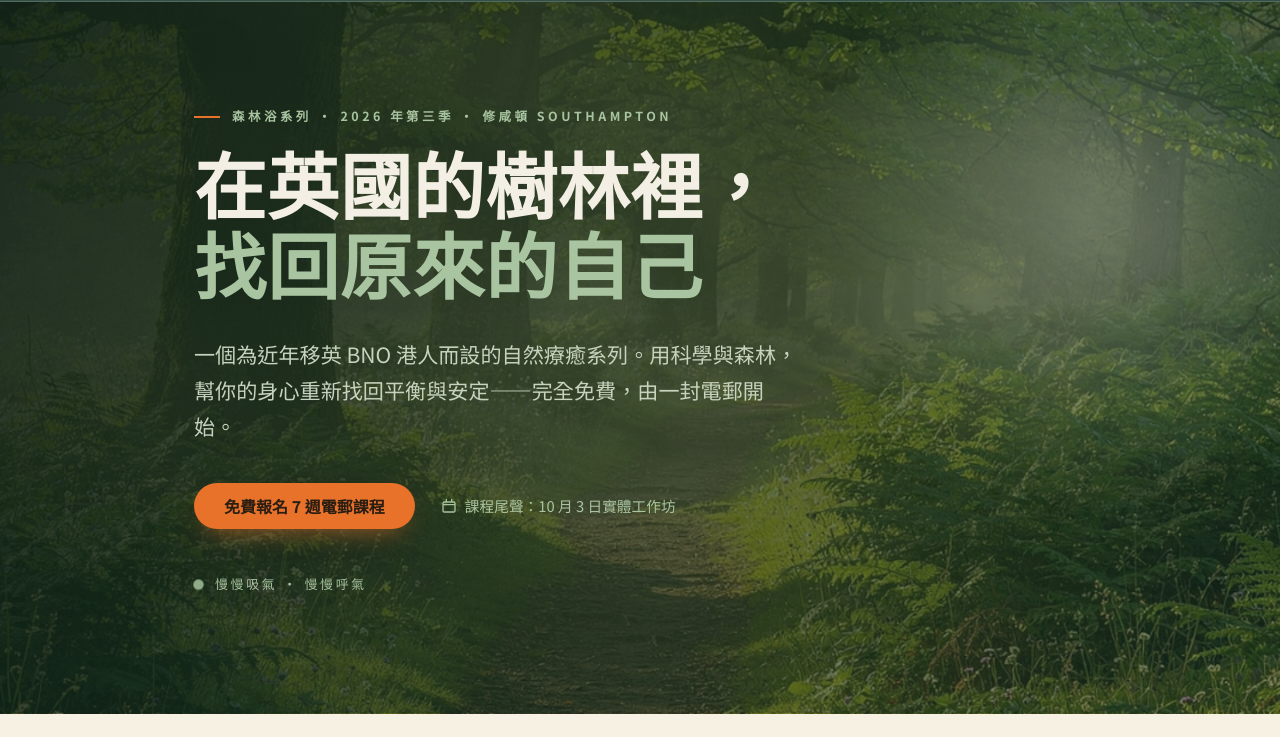
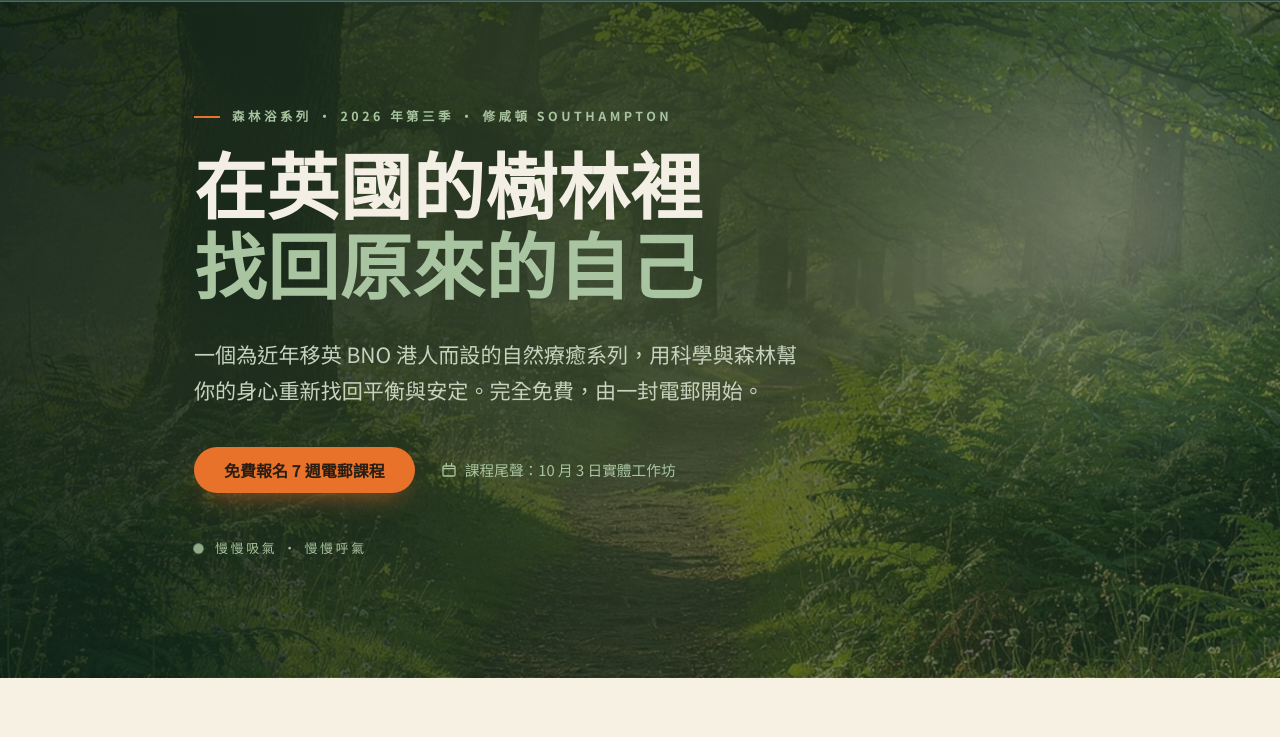
Before and after one commit to chivesclub/forest-bath, a plain HTML site: page index.html in a window 1280 px wide. Shown: the part 63-800 px from the top of the page. Drawn offline with Linux system fonts and the light colour scheme.

Commit message:
Update index.html

```diff
--- a/index.html
+++ b/index.html
@@ -300,8 +300,8 @@ h2.headline{
   <div class="breath" aria-hidden="true"></div>
   <div class="wrap">
     <p class="eyebrow on-dark">森林浴系列 · 2026 年第三季 · 修咸頓 Southampton</p>
-    <h1>在英國的樹林裡，<br><span class="accent">找回原來的自己</span></h1>
-    <p class="hero-sub">一個為近年移英 BNO 港人而設的自然療癒系列。用科學與森林，幫你的身心重新找回平衡與安定——完全免費，由一封電郵開始。</p>
+    <h1>在英國的樹林裡<br><span class="accent">找回原來的自己</span></h1>
+    <p class="hero-sub">一個為近年移英 BNO 港人而設的自然療癒系列，用科學與森林幫你的身心重新找回平衡與安定。完全免費，由一封電郵開始。</p>
     <div class="hero-cta">
       <a class="btn btn-primary" href="#signup">免費報名 7 週電郵課程</a>
       <span class="note">
```
